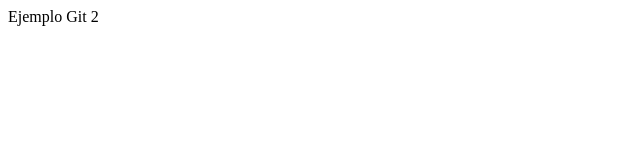
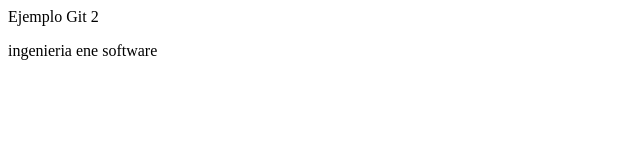
Before and after one commit to mvaldez7/1k-git-2, a plain HTML site: page index.html in a window 1280 px wide. Shown: the whole page, without its empty margins (0-640 px from the left). Drawn offline with Linux system fonts and the light colour scheme.

Commit message:
sugundo commit

```diff
--- a/index.html
+++ b/index.html
@@ -6,5 +6,6 @@
     </head>
     <body>
         <p>Ejemplo Git 2</p>
+<p>ingenieria ene software</p>
     </body>
 </html>
```
